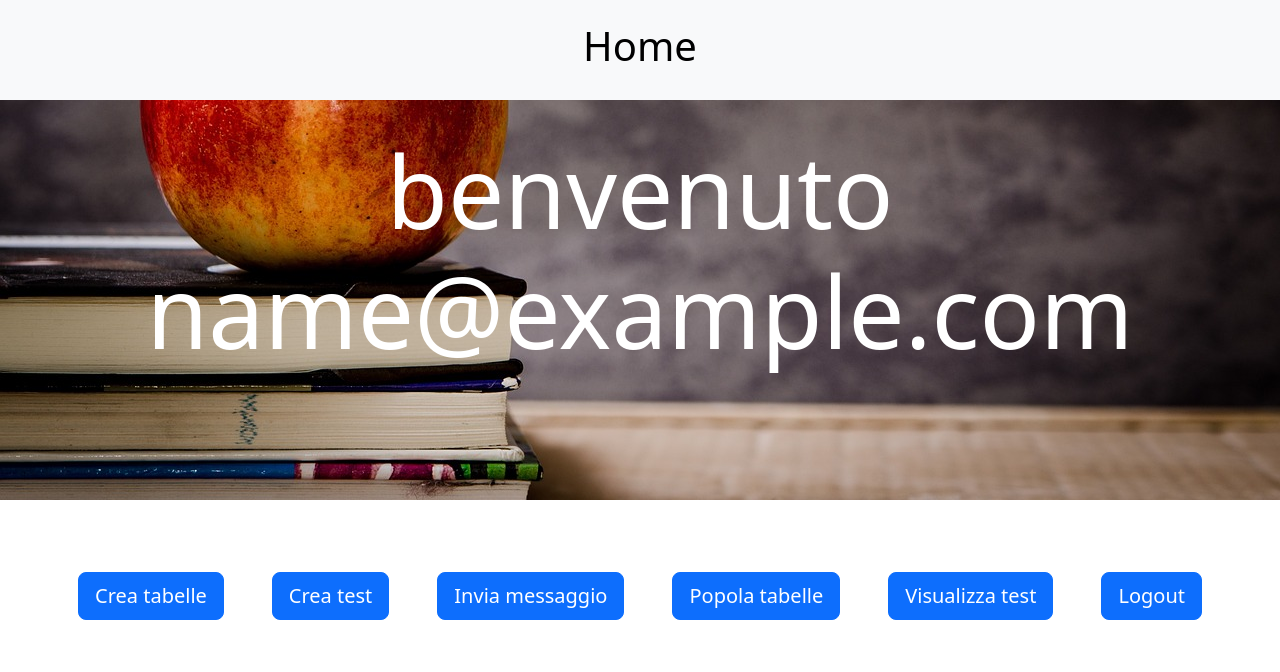
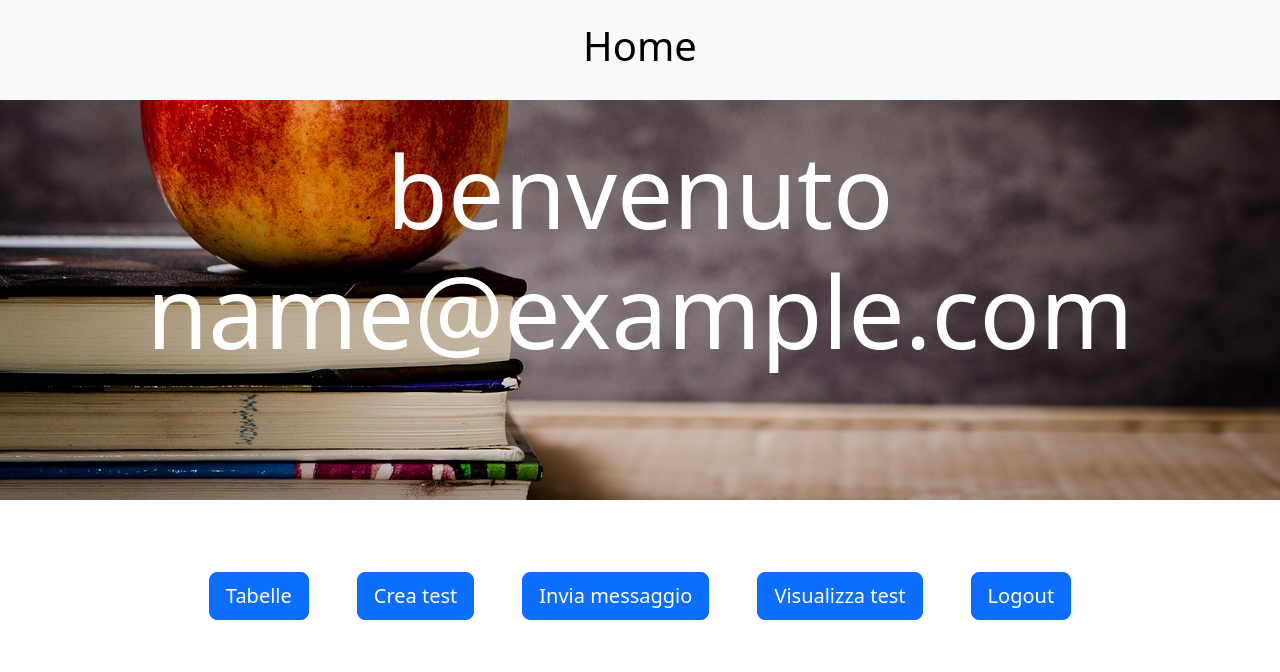
Before and after one commit to Teallapesca/cinciallegra_basi, a PHP site: page /hpDocente.php in a window 1280 px wide. Shown: the top 672 px of the page. Run offline with PHP 8.4, Linux system fonts and the light colour scheme; the visitor is signed in with stand-in values (Sample User, id 1).

Commit message:
Update hpDocente.php

```diff
--- a/hpDocente.php
+++ b/hpDocente.php
@@ -19,19 +19,27 @@
        <h1 style="color: white" class="mb-5 hero-text"> <?php echo "benvenuto " . $_SESSION['mailDocente']; ?> </h1>
     </div>
 
-    <div class="m-5 d-flex flex-row justify-content-center">
-        <div class="d-flex flex-row align-items-center">
-            <button onclick="openPage('Tabelle')" class="btn btn-primary btn-lg m-4">Crea tabelle</button>
+    <div class="m-5 d-flex flex-column justify-content-center align-items-center">
+        <div class="d-flex flex-row align-items-center" style="display: block;">
+            <button onclick="toggleDropdown('tabelleDropdown')" class="btn btn-primary btn-lg m-4">Tabelle <?php  $_SESSION['prima']=1; //per mostrare la scelta della prima tabella in vincoli.php?></button>
             <button id="button-style" onclick="openPage('CreaTest')" class="btn btn-primary btn-lg m-4">Crea test</button>
             <button id="button-style" onclick="openPage('Messaggio')" class="btn btn-primary btn-lg m-4">Invia messaggio</button>
-            <button id="button-style" onclick="openPage('PopolaTabelle')"  class="btn btn-primary btn-lg m-4">Popola tabelle</button>
             <button id="button-style" onclick="openPage('VisualizzaTest')"  class="btn btn-primary btn-lg m-4">Visualizza test</button>
 
             <form name="logoutf" method="GET" action="hpDocente.php">
                 <button class="btn btn-primary btn-lg m-4" type="submit" name="logout">Logout</button>
             </form>
         </div>
+        <!-- Dropdown Menu -->
+        <div id="tabelleDropdown" style="display: none;">
+            <button onclick="openPage('CreaTabelle')" class="dropdown-btn btn btn-primary btn-lg m-4">Crea un nuova tabella</button>
+            <button onclick="openPage('PopolaTabelle')" class="dropdown-btn btn btn-primary btn-lg m-4">Popola una tabella</button>
+            <button onclick="openPage('Vincoli')" class="dropdown-btn btn btn-primary btn-lg m-4">Crea vincoli di integrità</button>
+        </div>
+        <!-- Fine Dropdown Menu -->
     </div>
+
+
 
 
     <?php
@@ -54,6 +62,14 @@
 </html>
 
 <script>
+    function toggleDropdown(id) {
+        var dropdown = document.getElementById(id);
+        if (dropdown.style.display === "none") {
+            dropdown.style.display = "block";
+        } else {
+            dropdown.style.display = "none";
+        }
+    }
     function openPage(page) {
             //var tipoUtente = document.querySelector('input[name="utente"]:checked').value;
             var tipoPagina = page;
@@ -71,7 +87,10 @@
                 pagina = "PopolaTabella.php";}
             else if (tipoPagina==="VisualizzaTest") {
                 pagina = "VisualizzaTest.php";
+            }else if (tipoPagina==="Vincoli") {
+                pagina = "vincoli.php";
             }
+
             // Reindirizza l'utente alla pagina corrispondente
             window.location.href = pagina;
         }
```
